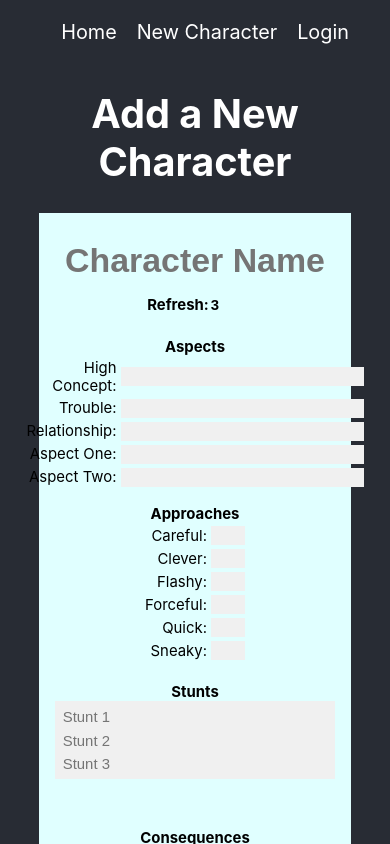
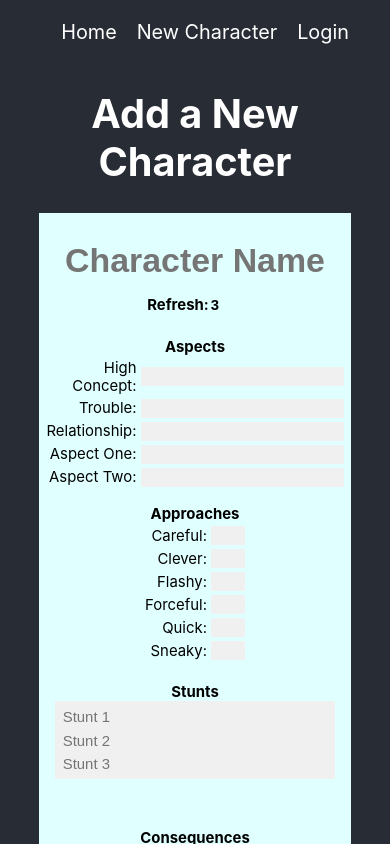
Before and after one commit to GideonBrimleaf/fate_character_generator, a React (Create React App) app: page /new in a window 390 px wide. Shown: the top 844 px of the page. Built offline with nearby package versions, Linux system fonts and the light colour scheme; no server answers; sample sign-in values are in the browser's storage.

Commit message:
finished styling character form

```diff
--- a/src/containers/CharacterForm.css
+++ b/src/containers/CharacterForm.css
@@ -79,7 +79,6 @@ form {
 }
 
 @media (max-width: 770px) {
-
   .primary-input {
     min-width: calc(200px + 10vw);
   }
@@ -100,3 +99,27 @@ form {
     align-self: auto;
   }
 }
+
+@media (max-width: 520px) {
+  .primary-input {
+    min-width: calc(100px + 10vw);
+  }
+}
+
+@media (max-width: 520px) {
+  .primary-input {
+    min-width: calc(100px + 10vw);
+  }
+}
+
+@media (max-width: 360px) {
+  .character-name-input {
+    width: 90%;
+    font-size: 25px;
+  }
+
+  .primary-input {
+    width: calc(50px + 15vw);
+    min-width: 0px;
+  }
+}
--- a/src/containers/CharacterForm.js
+++ b/src/containers/CharacterForm.js
@@ -143,7 +143,7 @@ class CharacterForm extends Component {
         <form autoComplete="off" className="character-sheet character-sheet-text" onSubmit={this.handleSubmit}>
           <section className="character-stats">
             <input
-              className="character-name character-sheet-item-primary character-name-input"
+              className="character-sheet-item-primary character-name-input"
               type="text"
               id="name"
               placeholder="Character Name"
```
